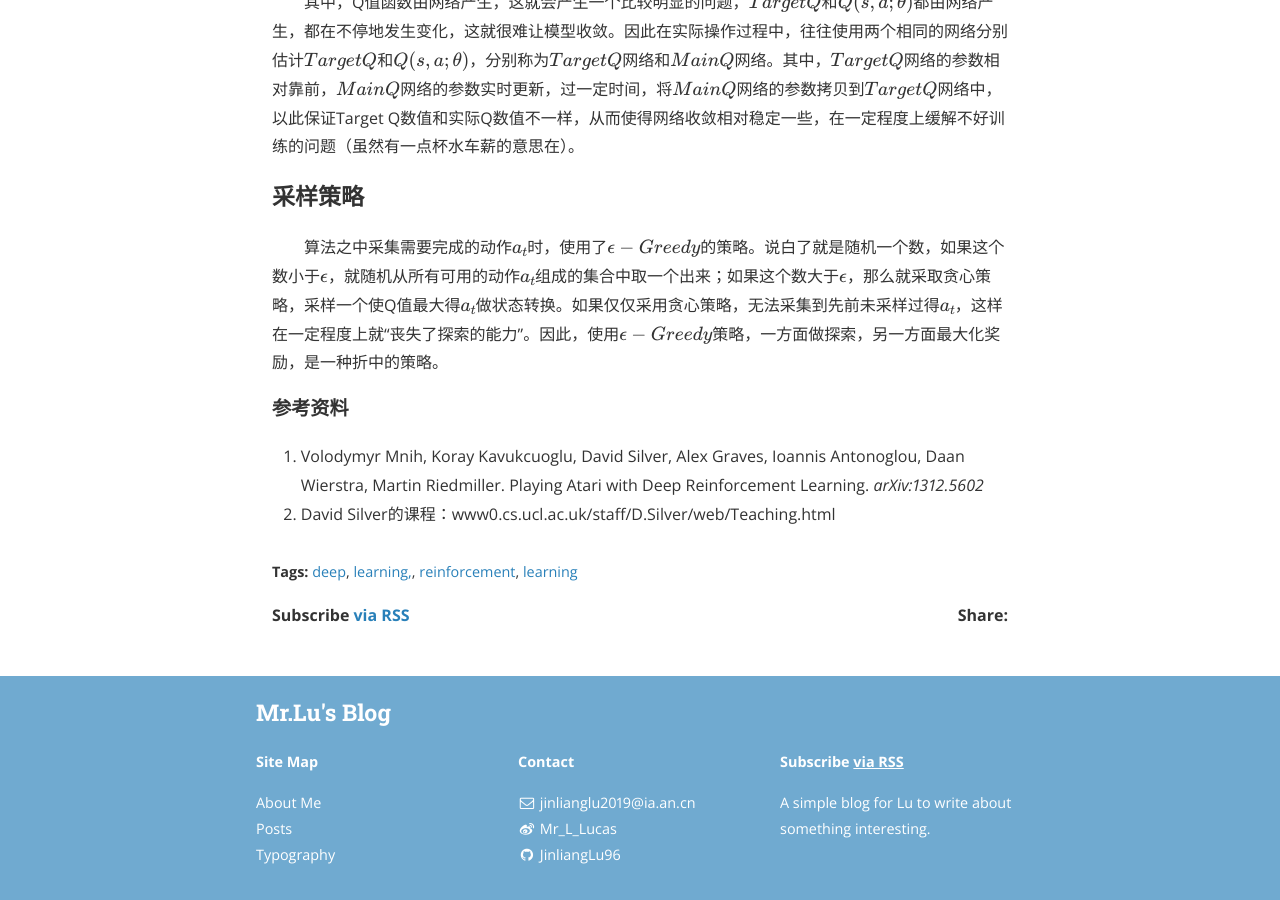
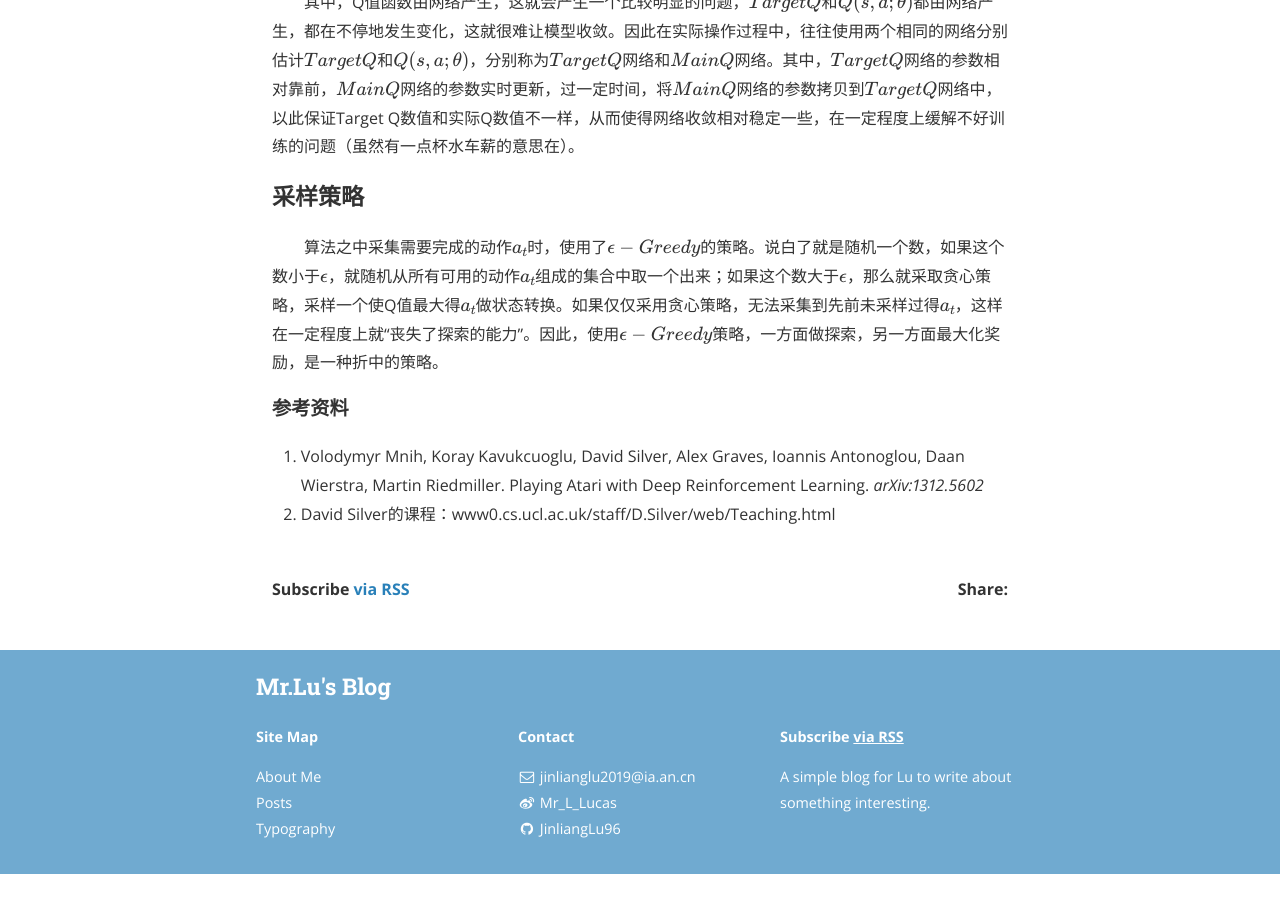
Before and after one commit to JinliangLu96/JinliangLu96.github.io, a Jekyll site: the page built from _posts/2017-07-05-DQN算法.md, in a window 1280 px wide and 900 px high, scrolled down 2741 px. Built offline with Jekyll 4.4.1, drawn with Linux system fonts in a browser that asks for light colours; nearby versions of some CDN libraries; formulas are drawn with MathJax 3; after the commit the page ends 3615 px from its top, so only the background shows below that.

Commit message:
Update 2017-07-05-DQN算法.md

```diff
--- a/_posts/2017-07-05-DQN算法.md
+++ b/_posts/2017-07-05-DQN算法.md
@@ -4,7 +4,6 @@ title:  "Deep Q-Network算法"
 date:   2019-07-05 08:43:59
 author: Jinliang Lu
 categories: 深度学习 强化学习
-tags:   deep learning, reinforcement learning
 ---
 
 <script type="text/javascript" async src="https://cdn.mathjax.org/mathjax/latest/MathJax.js?config=TeX-MML-AM_CHTML"> </script>
```
